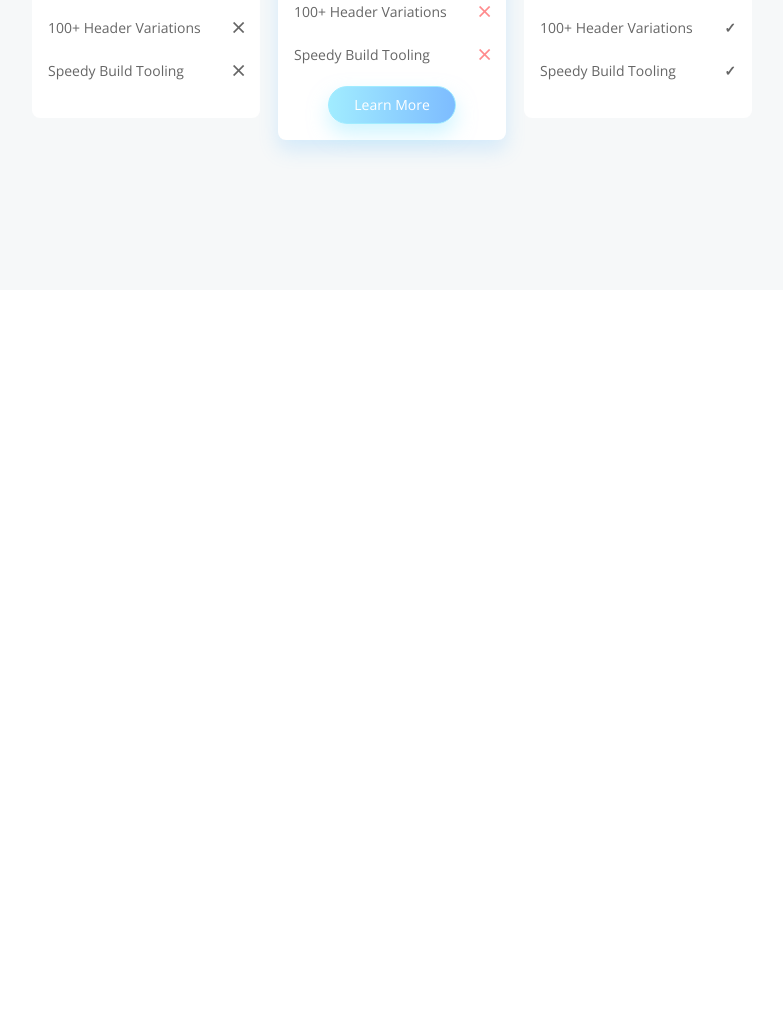
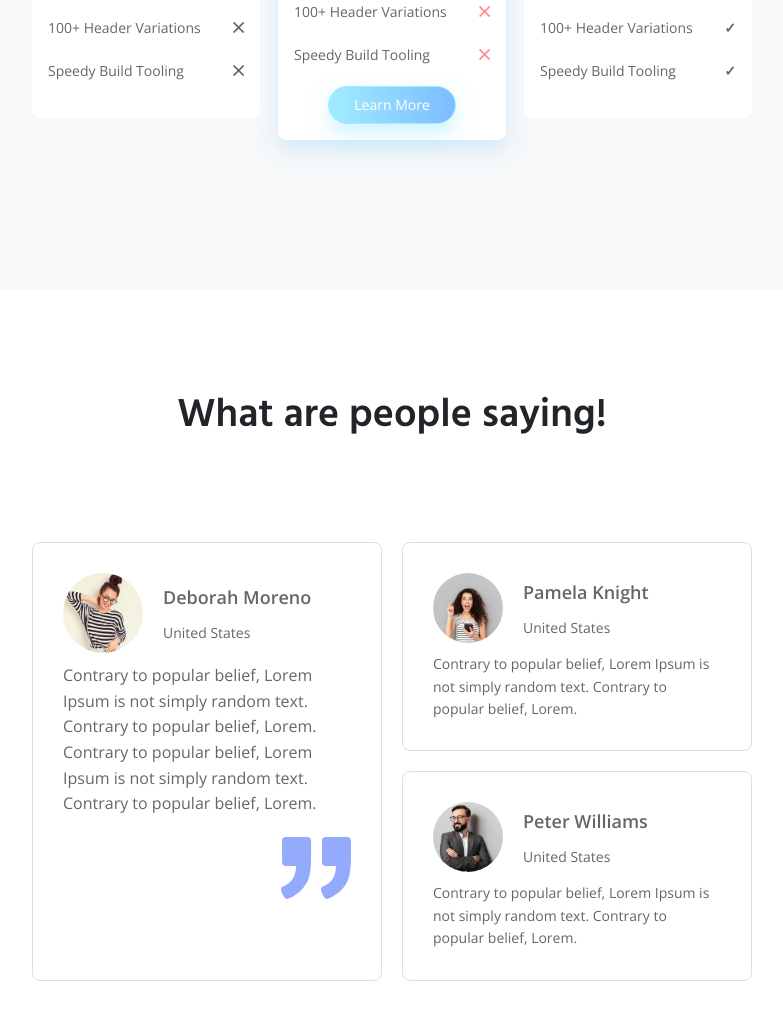
Before and after one commit to keanneesteban/fully-featured-website, a plain HTML site: page index.html in a window 1280 px wide. Shown: the part 3340-4359 px from the top of the page, without its empty margins (248-1031 px from the left). Before the commit the page ends 3630 px from the top, so only its background shows below. Drawn offline with nearby package versions, Linux system fonts and the light colour scheme.

Commit message:
added testimonial cards

```diff
--- a/css/default.css
+++ b/css/default.css
@@ -111,5 +111,6 @@ img {
 }
 
 @media (min-width: 768px) {
-    .pricing-table {max-width: 720px;}
+    .pricing-table,
+    .testimonial-grid {max-width: 720px;}
 }
--- a/css/styles.css
+++ b/css/styles.css
@@ -9,7 +9,8 @@
 }
 
 [aria-controls="navbarDropdown"] {
-    display: none; }
+    display: none;
+}
 
 .navbar-nav {
     display: flex;
@@ -53,16 +54,19 @@
     padding: 4.687rem 0;
 }
 
-.bg-header {background-image: url("../assets/bg-header-1.jpg");}
-.video-demo {background-image: url("../assets/bg-demo.jpg");}
+.bg-header {
+    background-image: url("../assets/bg-header-1.jpg");
+}
+
+.video-demo {
+    background-image: url("../assets/bg-demo.jpg");
+}
 
 
 .bg-header::before {
-    background-image: linear-gradient(
-        30deg,
-        rgba(21, 27, 38, .8) 0%,
-        rgba(0, 0, 0, 0.2) 100%
-    );
+    background-image: linear-gradient(30deg,
+            rgba(21, 27, 38, .8) 0%,
+            rgba(0, 0, 0, 0.2) 100%);
     position: absolute;
     top: 0;
     left: 0;
@@ -111,7 +115,8 @@
     line-height: 1.3;
 }
 
-.block-text p, h2 {
+.block-text p,
+h2 {
     color: var(--font-color-dark) !important;
 }
 
@@ -144,18 +149,45 @@
     background-color: var(--font-color-light);
 }
 
-span.bg-color-1 { background-image: linear-gradient(90deg, #9ccdfe 0%, #94aafd 100%); }
-span.bg-color-2 { background-image: linear-gradient(90deg, #55edc0 0%, #4bdbdb 100%); }
-span.bg-color-3 { background-image: linear-gradient(90deg, #fda498 0%, #f58b9e 100%); }
-span.bg-color-4 { background-image: linear-gradient(90deg, #f2f7ca 0%, #c2894f 100%); }
-span.bg-color-5 { background-image: linear-gradient(90deg, #ffc187 0%, #fe93a7 100%); }
-span.bg-color-6 { background-image: linear-gradient(90deg, #a1ecff 0%, #7bbcff 100%); }
+span.bg-color-1 {
+    background-image: linear-gradient(90deg, #9ccdfe 0%, #94aafd 100%);
+}
 
-.video-demo { text-align: center; }
-.video-demo, .block-text { padding-right: 0; }
+span.bg-color-2 {
+    background-image: linear-gradient(90deg, #55edc0 0%, #4bdbdb 100%);
+}
 
-.video-demo, .block-text h2,
-.video-demo, .block-text p { color: var(--white); }
+span.bg-color-3 {
+    background-image: linear-gradient(90deg, #fda498 0%, #f58b9e 100%);
+}
+
+span.bg-color-4 {
+    background-image: linear-gradient(90deg, #f2f7ca 0%, #c2894f 100%);
+}
+
+span.bg-color-5 {
+    background-image: linear-gradient(90deg, #ffc187 0%, #fe93a7 100%);
+}
+
+span.bg-color-6 {
+    background-image: linear-gradient(90deg, #a1ecff 0%, #7bbcff 100%);
+}
+
+.video-demo {
+    text-align: center;
+}
+
+.video-demo,
+.block-text {
+    padding-right: 0;
+}
+
+.video-demo,
+.block-text h2,
+.video-demo,
+.block-text p {
+    color: var(--white);
+}
 
 .video-btn {
     position: absolute;
@@ -176,9 +208,9 @@ span.bg-color-6 { background-image: linear-gradient(90deg, #a1ecff 0%, #7bbcff 1
     z-index: 100;
 }
 
-.video-box > img {
-max-width: 600px;
-border-radius: 8px;
+.video-box>img {
+    max-width: 600px;
+    border-radius: 8px;
 }
 
 .block-text.pricing-header {
@@ -203,8 +235,13 @@ border-radius: 8px;
     padding: var(--size-16);
 }
 
-.price-card .checked { color: var(--success); }
-.price-card .times { color: var(--danger); }
+.price-card .checked {
+    color: var(--success);
+}
+
+.price-card .times {
+    color: var(--danger);
+}
 
 .price-card.featured {
     box-shadow: 0 10px 20px rgba(82, 179, 255, .2);
@@ -219,7 +256,9 @@ border-radius: 8px;
     font-weight: 600;
 }
 
-.price-card hr { margin: 2rem 0 1rem; }
+.price-card hr {
+    margin: 2rem 0 1rem;
+}
 
 .price {
     color: var(--font-color-link);
@@ -229,12 +268,85 @@ border-radius: 8px;
 
 .price-card h3,
 .price-card .price,
-.price-card .billed { text-align: center; }
+.price-card .billed {
+    text-align: center;
+}
 
-.price-card li { margin-bottom: var(--size-20);}
+.price-card li {
+    margin-bottom: var(--size-20);
+}
+
 .price-card .icon {
     float: right;
     font-weight: 600;
 }
 
-.plan-btn-wrapper { text-align: center; }
+.plan-btn-wrapper {
+    text-align: center;
+}
+
+.testimonials { margin: var(--size-100) 0; }
+
+.testimonials .block-text {
+    padding-right: 0;
+    text-align: center;
+    margin: var(--size-100) 0;
+}
+
+.testimonial-grid {
+    display: grid;
+    grid-template-columns: repeat(auto-fit, minmax(300px, 1fr));
+    grid-template-columns: 1fr 1fr;
+    margin: 0 auto;
+    gap: var(--size-20);
+
+}
+
+.testimonial-card {
+    border: 1px solid #dedede;
+    border-radius: 8px;
+    padding: var(--size-30);
+}
+
+.testimonial-card.lg {
+    grid-row: 1 / 3;
+    grid-column: 1 / 2;
+}
+
+.testimonial-card.md .bottom p {
+    font-size: var(--size-14);
+}
+
+.testimonial-card .top {
+    display: flex;
+    align-items: center;
+    padding-bottom: var(--size-10);
+}
+
+
+.testimonial-card .img-profile {
+    width: 4.375rem;
+    border-radius: 50%;
+    margin-right: var(--size-20);
+}
+
+.testimonial-card.lg .img-profile { width: 5rem}
+
+.top h4 {
+    margin-top: 0;
+    margin-bottom: var(--size-10);
+    font-weight: 600;
+    font-size: var(--size-18);
+}
+
+.bottom p {
+    margin: 0;
+    font-size: var(--size-16);
+    line-height: 1.6;
+}
+
+.quote {
+    width: 70px;
+    float: right;
+    margin-top: var(--size-16);
+}
--- a/index.html
+++ b/index.html
@@ -243,6 +243,64 @@
         </div>
     </section>
 
+    <!-- testimonials -->
+    <section class="testimonials">
+        <div class="block-text">
+            <h2>What are people saying!</h2>
+        </div>
+        <div class="testimonial-grid">
+            <div class="testimonial-card lg">
+                <div class="top">
+                    <img src="/assets/1.png" alt="moreno profile pic" class="img-profile">
+                    <div class="top-info">
+                        <h4>Deborah Moreno</h4>
+                        <span>United States</span>
+                    </div>
+                </div>
+                <div class="bottom">
+                    <p>Contrary to popular belief, Lorem Ipsum is not simply random text. Contrary to popular belief,
+                        Lorem. Contrary to popular belief, Lorem Ipsum is not simply random text. Contrary to popular
+                        belief, Lorem.
+                </div>
+                <span class="quote">
+                    <img src="/assets/quote-colored.svg" alt="quote">
+                </span>
+            </div>
+
+
+            <div class="testimonial-card md">
+                <div class="top">
+                    <img src="/assets/2.png" alt="moreno profile pic" class="img-profile">
+                    <div class="top-info">
+                        <h4>Pamela Knight</h4>
+                        <span>United States</span>
+                    </div>
+                </div>
+                <div class="bottom">
+                    <p>Contrary to popular belief, Lorem Ipsum is not simply random text. Contrary to popular belief,
+                        Lorem.</p>
+                </div>
+            </div>
+
+
+
+            <div class="testimonial-card md">
+                <div class="top">
+                    <img src="/assets/3.png" alt="moreno profile pic" class="img-profile">
+                    <div class="top-info">
+                        <h4>Peter Williams</h4>
+                        <span>United States</span>
+                    </div>
+                </div>
+                <div class="bottom">
+                    <p>Contrary to popular belief, Lorem Ipsum is not simply random text. Contrary to popular belief,
+                        Lorem.</p>
+                </div>
+            </div>
+
+        </div>
+    </section>
+
 </body>
 
 </html>
```
